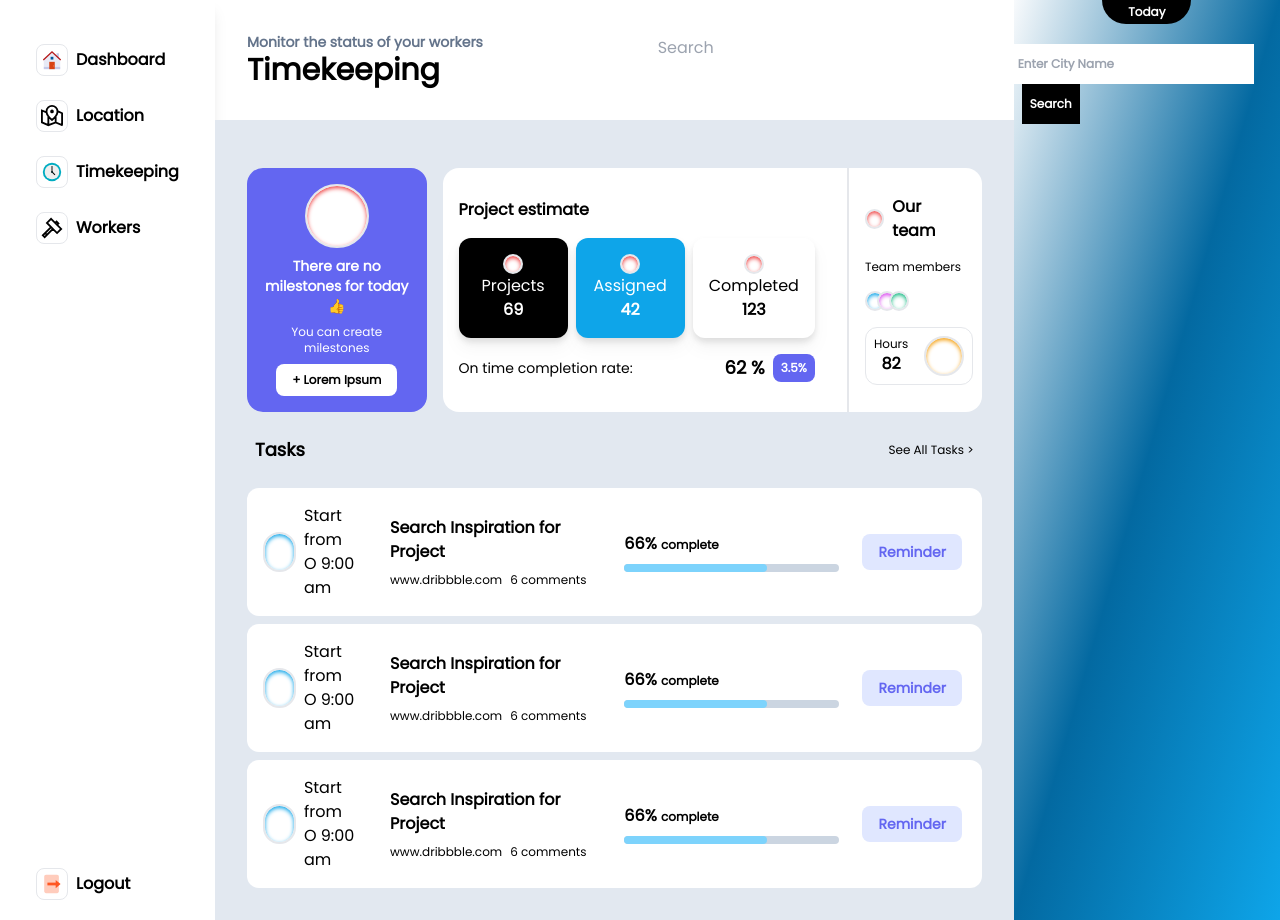
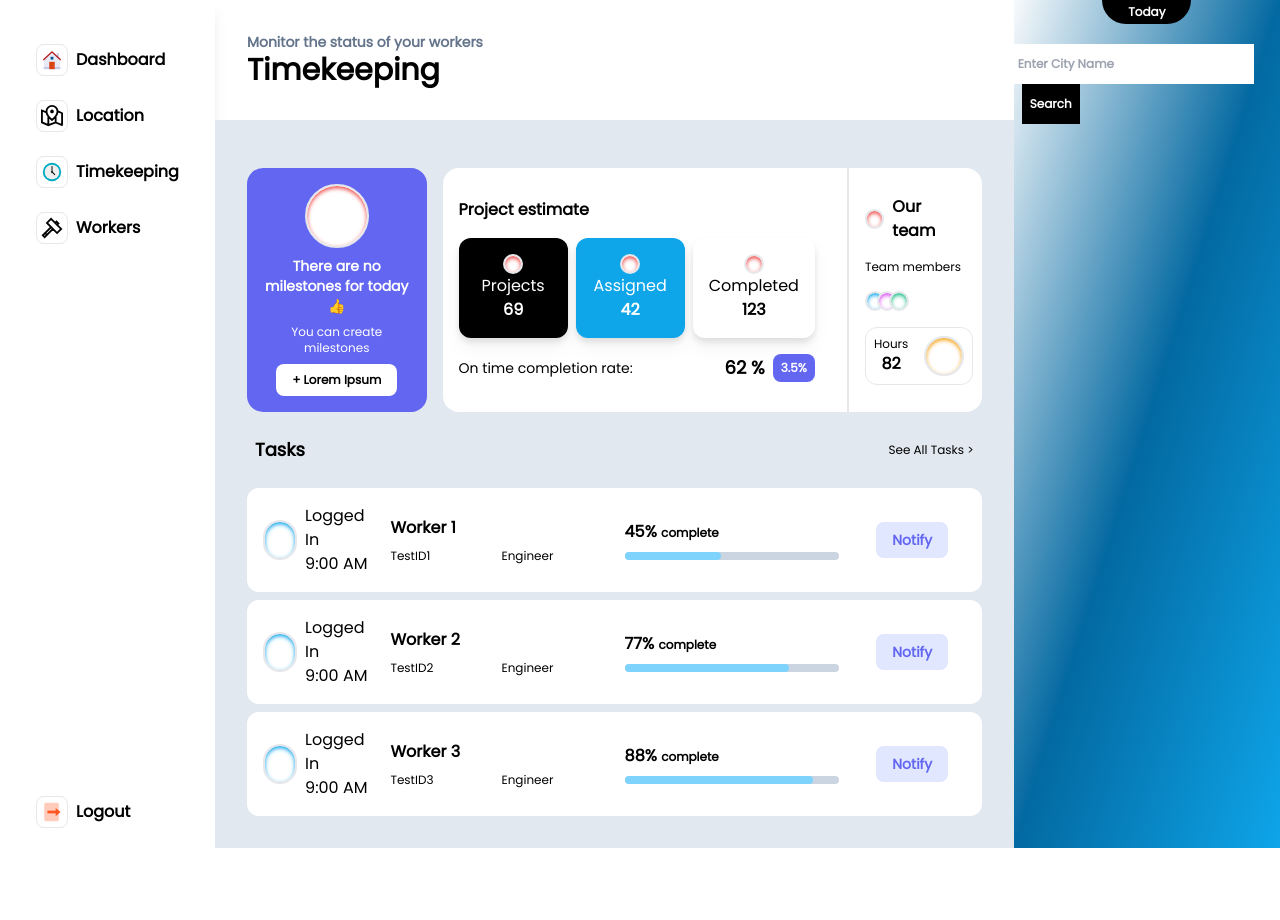
Before and after one commit to joeseffdl/Thesis, a Next.js app: page /logs in a window 1280 px wide. After the commit the page ends 848 px from the top, so only its background shows below. Built offline with nearby package versions, Linux system fonts and the light colour scheme.

Commit message:
Converted Logs components into reusable components

```diff
--- a/app/components/Header.tsx
+++ b/app/components/Header.tsx
@@ -9,13 +9,13 @@ export default function Header({ title, subtitle }: HeaderProps) {
         <p className="text-sm text-slate-500 font-semibold">{subtitle}</p>
         <h2 className="text-xl lg:text-3xl font-semibold">{title}</h2>
       </div>
-      <div>
+      {/* <div>
         <input
           type="search"
           className="flex items-center rounded-full px-2 py-1"
           placeholder="Search"
         />
-      </div>
+      </div> */}
     </section>
   );
 }
--- a/app/logs/ListItem.tsx
+++ b/app/logs/ListItem.tsx
@@ -1,35 +1,44 @@
-export default function ListItem() {
+type ListItemProps = {
+  timeIn: string
+  name: string
+  id: string
+  role: string
+  hoursRendered: number
+}
+
+export default function ListItem({ timeIn, name, id, role, hoursRendered }: ListItemProps) {
   return (
     <li className="p-4 flex flex-col lg:flex-row items-center justify-around gap-5 bg-white rounded-xl">
       <div className="flex items-center gap-2 lg:w-1/6">
         <button className=" bg-white rounded-full w-10 h-10 border-2 shadow-sky-500 shadow-inner"></button>
         <div className="flex flex-col">
-          <div>Start from</div>
-          <div>O 9:00 am</div>
+          <div>Logged In</div>
+          <div>{timeIn}</div>
         </div>
       </div>
       <div className="flex flex-col gap-2 lg:w-2/6">
-        <div className="font-semibold text-center lg:text-left">
-          Search Inspiration for Project
-        </div>
+        <div className="font-semibold text-center lg:text-left">{name}</div>
         <div className="flex gap-2 text-center lg:text-left">
-          <div className="text-xs font-thin w-full">www.dribbble.com</div>
-          <div className="text-xs font-thin w-full">6 comments</div>
+          <div className="text-xs font-thin w-full">{id}</div>
+          <div className="text-xs font-thin w-full">{role}</div>
         </div>
       </div>
-      <div className="flex flex-col justify-center h-full gap-2 lg:w-2/6">
+      <div className={`flex flex-col justify-center h-full gap-2 w-1/3`}>
         <div className="font-semibold">
-          66% <span className="text-xs">complete</span>
+          {hoursRendered}% <span className="text-xs">complete</span>
         </div>
         <div className="relative rounded-full w-full h-2 bg-slate-300">
-          <div className="absolute left-0 h-2 w-2/3 rounded-full bg-sky-300" />
+          <div
+            className="absolute left-0 h-2 rounded-full bg-sky-300"
+            style={{ width: hoursRendered + "%" }}
+          />
         </div>
       </div>
       <div className="flex items-center justify-center lg:w-1/6">
         <button className="bg-indigo-100 text-indigo-500 rounded-lg font-semibold text-sm py-2 px-4">
-          Reminder
+          Notify
         </button>
       </div>
     </li>
-  );
+  )
 }
--- /dev/null
+++ b/app/logs/WeatherCondition.tsx
@@ -0,0 +1,35 @@
+import Image from "next/image"
+
+type WeatherConditionProps = {
+  source?: string
+  name?: string
+  width?: number
+  height?: number
+  condition: string
+  label: string
+}
+
+export default function WeatherCondition({
+  source,
+  name,
+  width,
+  height,
+  condition,
+  label,
+}: WeatherConditionProps) {
+  return (
+    <div className="flex items-center justify-center">
+      {source && (
+        <Image
+          src={source}
+          alt={`${name} Icon`}
+          width={width}
+          height={height}
+        />
+      )}
+      <div className="font-bold text-4xl">
+        {condition} {label}
+      </div>
+    </div>
+  )
+}
--- a/app/logs/WeatherGridItem.tsx
+++ /dev/null
@@ -1,19 +0,0 @@
-export default function WeatherGridItem() {
-  return (
-    <div className="border-2 h-40 border-slate-200 rounded-3xl flex flex-col gap-3 items-center justify-center">
-      <div className="flex w-full justify-around items-center">
-        <div className="text-sm font-semibold text-slate-300">OFF</div>
-        <h6 className=" bg-white rounded-full w-4 h-4 border-2 shadow-amber-200 shadow-inner" />
-      </div>
-      <div className="flex flex-col items-center gap-0.5">
-        <h6 className=" bg-white rounded-full w-8 h-8 border-2 shadow-amber-200 shadow-inner" />
-        <div className="text-center font-semibold text-white text-sm">
-          Light
-        </div>
-        <div className="text-center font-semibold text-slate-300 text-[10px]">
-          2hr 19min
-        </div>
-      </div>
-    </div>
-  );
-}
--- a/app/logs/WeatherHeader.tsx
+++ b/app/logs/WeatherHeader.tsx
@@ -51,7 +51,7 @@ export default function WeatherHeader() {
             />
             <button
               type="submit"
-              className={`bg-black px-2 h-10 ${isLoading ? "opacity-50" : ""}`}
+              className={`bg-black px-2 h-10 ${isLoading ? "opacity-50" : ""} hover:scale-105 duration-150`}
               disabled={isLoading}
             >
               Search
@@ -83,7 +83,7 @@ export default function WeatherHeader() {
           )}
           {error && (
             <div className="w-full p-5 text-red-500 bg-black">
-              Something went wrong with you request. Please try again later.
+              Something went wrong with your request. Please try again later.
             </div>
           )}
         </div>
@@ -92,6 +92,6 @@ export default function WeatherHeader() {
   )
 }
 
-//
+// humidity
 // {weather.main.pressure}
 // {weather.wind.speed}
--- a/app/logs/index.ts
+++ b/app/logs/index.ts
@@ -1,7 +1,6 @@
 import ListItem from "./ListItem";
 import MyHome from "./MyHome";
-import WeatherGridItem from "./WeatherGridItem";
+import WeatherCondition from "./WeatherCondition";
 import WeatherHeader from "./WeatherHeader";
 
-
-export { ListItem, WeatherGridItem, MyHome, WeatherHeader }
+export { ListItem, MyHome, WeatherHeader, WeatherCondition };
--- a/app/logs/page.tsx
+++ b/app/logs/page.tsx
@@ -1,5 +1,17 @@
 import { Header, LogsSubHeader } from "../components";
-import { ListItem, MyHome, WeatherGridItem, WeatherHeader } from "./";
+import { ListItem, WeatherHeader } from "./";
+
+const WorkersList = [
+  {
+    timeIn:"9:00 AM", name:"Worker 1", id:"TestID1", role:"Engineer", hoursRendered:45
+  },
+  {
+    timeIn:"9:00 AM", name:"Worker 2", id:"TestID2", role:"Engineer", hoursRendered:77
+  },
+  {
+    timeIn:"9:00 AM", name:"Worker 3", id:"TestID3", role:"Engineer", hoursRendered:88
+  }
+]
 
 export default function Logs() {
   return (
@@ -18,26 +30,15 @@ export default function Logs() {
             <h4 className="text-xs">See All Tasks {">"}</h4>
           </div>
           <ul className="flex flex-col gap-2">
-            <ListItem />
-            <ListItem />
-            <ListItem />
+            {WorkersList.map((worker, index) => (
+              <ListItem key={index} timeIn={worker.timeIn} name={worker.name} id={worker.id} role={worker.role} hoursRendered={worker.hoursRendered} />
+            ))}
           </ul>
         </div>
       </section>
 
       <section className="hidden xl:flex flex-col items-center w-1/4">
         <WeatherHeader />
-        {/* <div className="w-full h-full flex items-center justify-center">
-          <div className="w-full h-full flex flex-col items-center bg-gradient-to-t from-sky-500 via-sky-700 to-sky-500 gap-2 py-3 px-8">
-            <MyHome />
-            <div className="p-5 gap-2 w-full h-full bg-slate-800 rounded-3xl grid grid-cols-2 border border-white ">
-              <WeatherGridItem />
-              <WeatherGridItem />
-              <WeatherGridItem />
-              <WeatherGridItem />
-            </div>
-          </div>
-        </div> */}
       </section>
     </div>
   )
```
